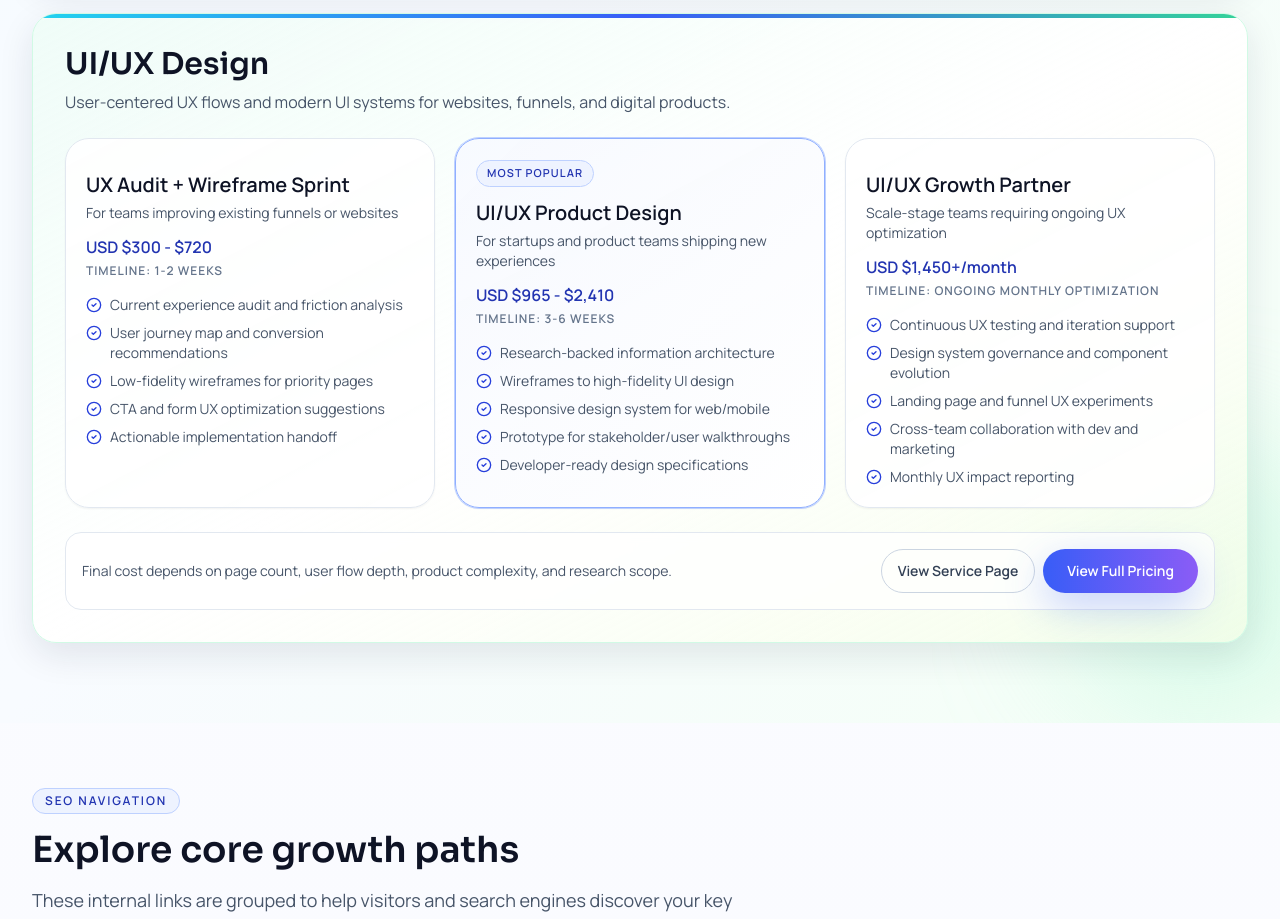
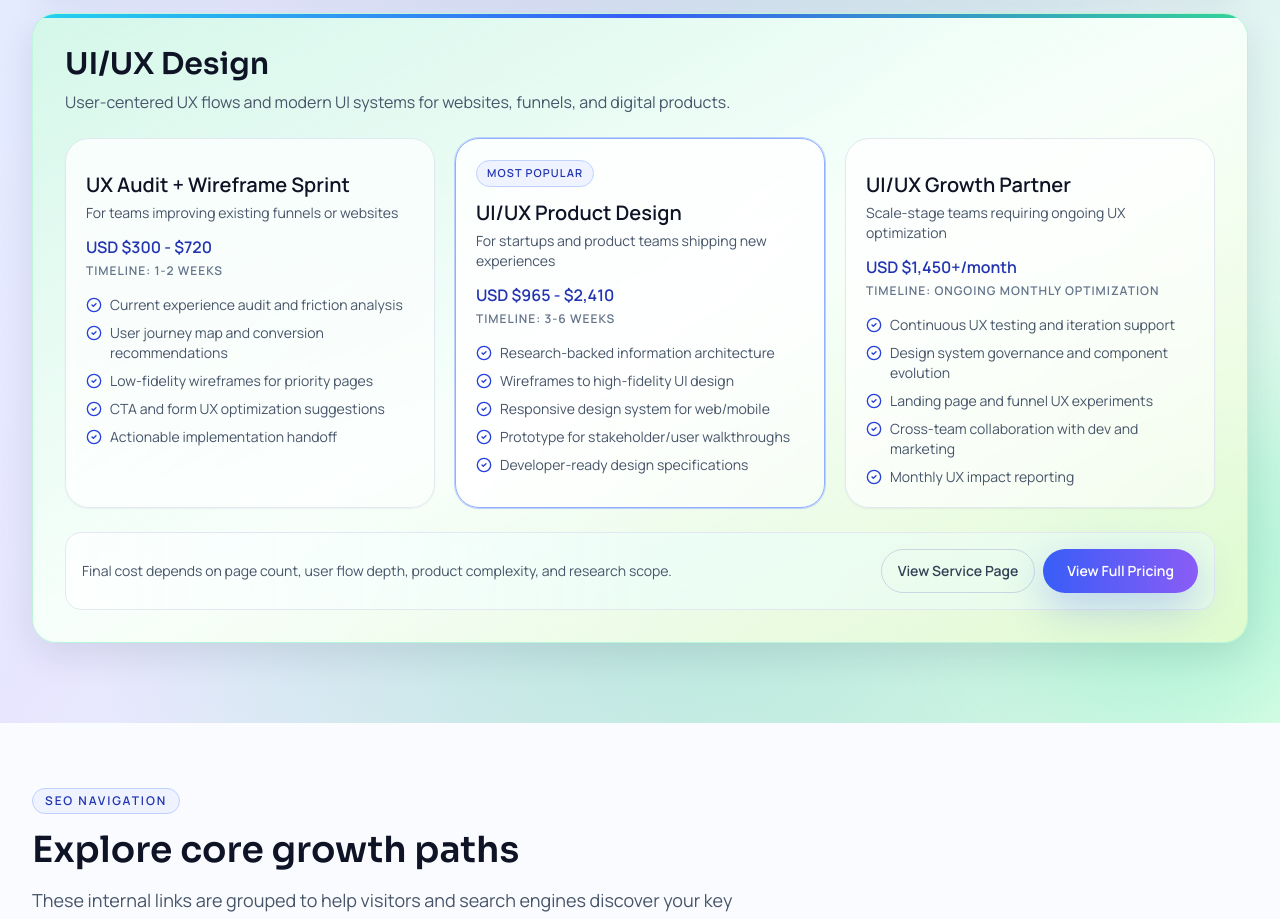
Before and after one commit to mayank779/growthaura-digital-studio, a Next.js app: page / in a window 1280 px wide. Shown: the part 6120-7039 px from the top of the page. Built offline with nearby package versions, Linux system fonts and the light colour scheme.

Commit message:
Strengthen design section color background and tinted card styling

```diff
--- a/app/page.tsx
+++ b/app/page.tsx
@@ -423,10 +423,17 @@ export default function HomePage() {
 
       <section
         id="design-pricing"
-        className="relative overflow-hidden bg-gradient-to-br from-[#f5fbff] via-[#f8fbff] to-[#f4fff6] py-16 sm:py-20"
+        className="relative overflow-hidden bg-gradient-to-br from-[#ddf2ff] via-[#e8e6ff] to-[#ddffe8] py-16 sm:py-20"
       >
-        <div className="pointer-events-none absolute -left-20 top-10 h-64 w-64 rounded-full bg-cyan-200/35 blur-3xl" />
-        <div className="pointer-events-none absolute -right-16 bottom-0 h-72 w-72 rounded-full bg-emerald-200/35 blur-3xl" />
+        <div
+          className="pointer-events-none absolute inset-0"
+          style={{
+            background:
+              "radial-gradient(circle at 8% 20%, rgba(34,211,238,0.28), transparent 34%), radial-gradient(circle at 82% 24%, rgba(99,102,241,0.26), transparent 36%), radial-gradient(circle at 55% 85%, rgba(16,185,129,0.24), transparent 40%)"
+          }}
+        />
+        <div className="pointer-events-none absolute -left-20 top-10 h-72 w-72 rounded-full bg-cyan-300/35 blur-3xl" />
+        <div className="pointer-events-none absolute -right-16 bottom-0 h-80 w-80 rounded-full bg-emerald-300/35 blur-3xl" />
         <Container className="relative">
           <SectionHeading
             eyebrow="Design + UX"
@@ -448,8 +455,8 @@ export default function HomePage() {
                 className={cn(
                   "group relative overflow-hidden rounded-3xl border p-6 shadow-soft transition duration-300 hover:-translate-y-1 hover:shadow-[0_20px_45px_rgba(15,23,42,0.14)] sm:p-8",
                   section.id === "graphic-design"
-                    ? "border-cyan-100 bg-gradient-to-br from-cyan-50/70 via-white to-blue-50/70"
-                    : "border-emerald-100 bg-gradient-to-br from-emerald-50/70 via-white to-lime-50/70"
+                    ? "border-cyan-200/70 bg-gradient-to-br from-cyan-100/80 via-[#f4fbff] to-blue-100/75"
+                    : "border-emerald-200/70 bg-gradient-to-br from-emerald-100/80 via-[#f7fffb] to-lime-100/75"
                 )}
               >
                 <div className="absolute inset-x-0 top-0 h-1 bg-gradient-to-r from-cyan-400 via-brand-500 to-emerald-400" />
@@ -461,9 +468,9 @@ export default function HomePage() {
                     <article
                       key={plan.name}
                       className={cn(
-                        "rounded-3xl border bg-white/90 p-5 shadow-sm transition duration-300 hover:-translate-y-1 hover:border-brand-300 hover:shadow-[0_18px_35px_rgba(30,41,59,0.16)]",
+                        "rounded-3xl border bg-gradient-to-br from-white/80 via-white/70 to-white/50 p-5 shadow-sm backdrop-blur-sm transition duration-300 hover:-translate-y-1 hover:border-brand-300 hover:from-white/95 hover:to-brand-50/40 hover:shadow-[0_18px_35px_rgba(30,41,59,0.16)]",
                         plan.featured
-                          ? "border-brand-300 bg-gradient-to-br from-brand-50/45 to-white ring-1 ring-brand-200"
+                          ? "border-brand-300 bg-gradient-to-br from-brand-100/70 via-white/85 to-violet-100/45 ring-1 ring-brand-200"
                           : "border-slate-200"
                       )}
                     >
@@ -492,7 +499,7 @@ export default function HomePage() {
                   ))}
                 </div>
 
-                <div className="mt-6 flex flex-wrap items-center justify-between gap-3 rounded-2xl border border-slate-200 bg-white/75 p-4 backdrop-blur-sm">
+                <div className="mt-6 flex flex-wrap items-center justify-between gap-3 rounded-2xl border border-slate-200 bg-gradient-to-r from-white/65 via-cyan-50/55 to-emerald-50/55 p-4 backdrop-blur-sm">
                   <p className="text-sm text-slate-600">{section.note ?? "Custom scope pricing available based on goals and complexity."}</p>
                   <div className="flex flex-wrap gap-2">
                     <Link
```
